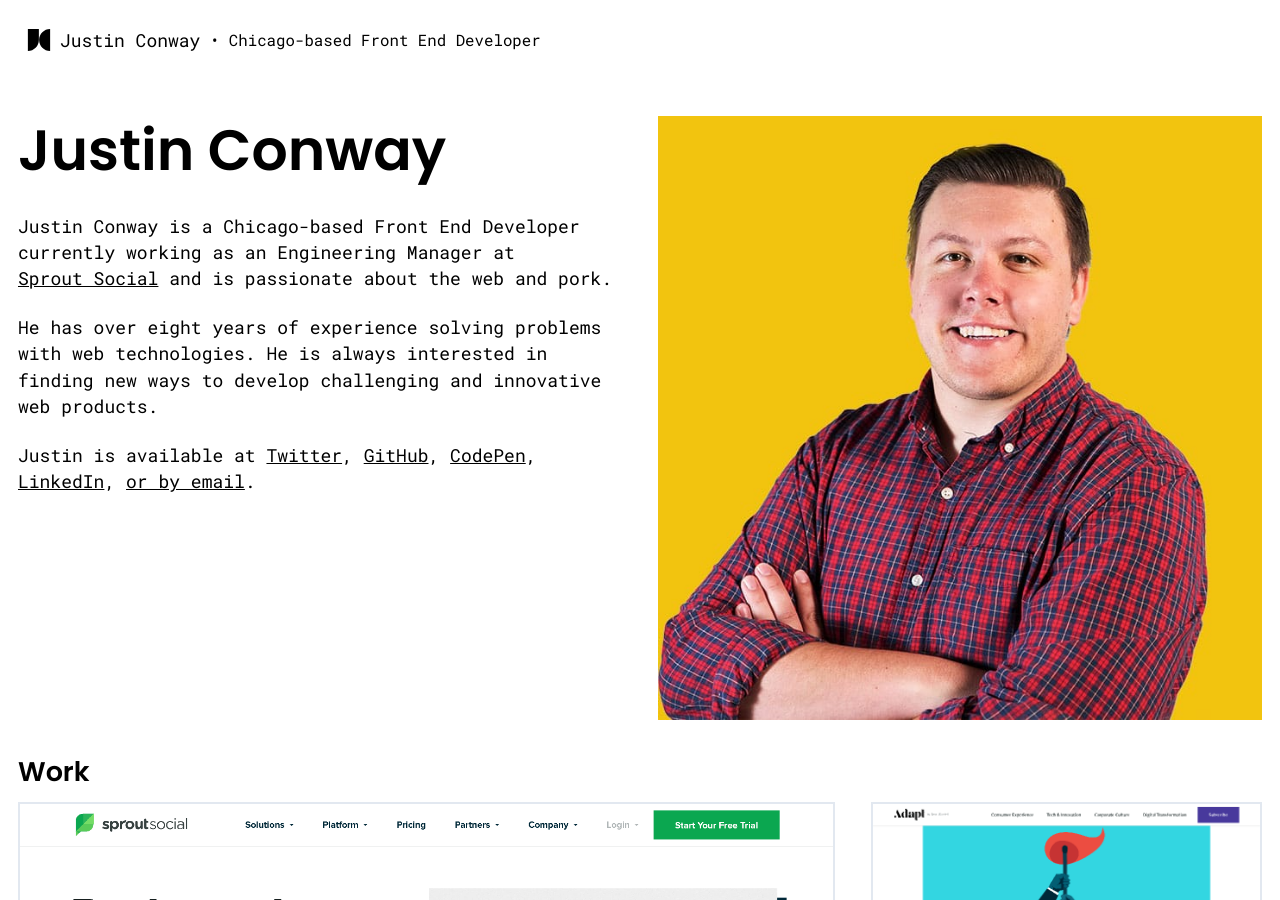
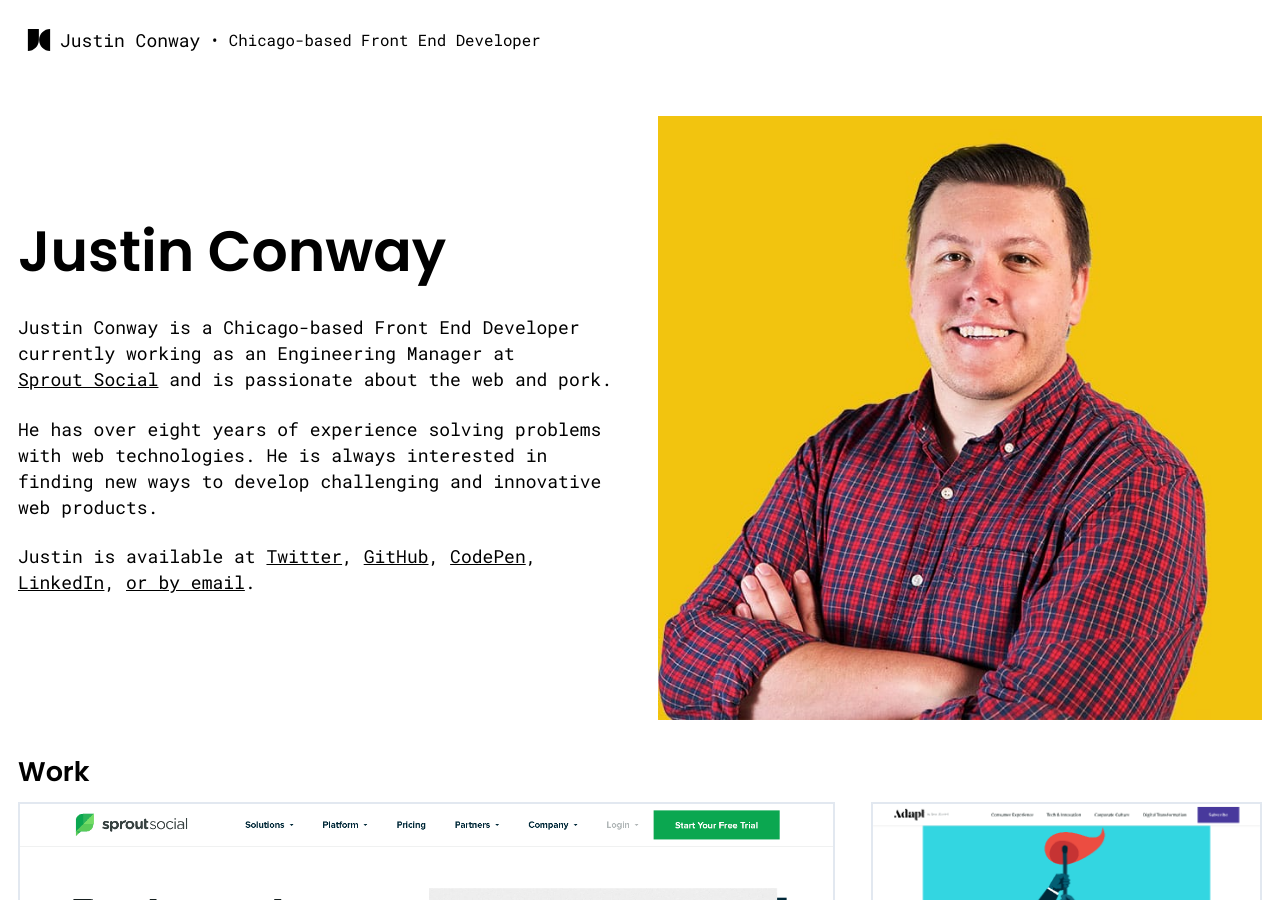
Before and after one commit to conwaydev/conwaydev.github.io, a Jekyll site: the page built from index.html, in a window 1280 px wide and 900 px high. Built offline with Jekyll 4.4.1, drawn with Linux system fonts in a browser that asks for light colours.

Commit message:
fix centering

```diff
--- a/index.html
+++ b/index.html
@@ -2,7 +2,7 @@
 layout: default
 ---
 
-<section class="max-w-6xl mx-auto lg:pt-8 flex flex-wrap lg:flex-row-reverse">
+<section class="max-w-6xl mx-auto lg:pt-8 flex flex-wrap lg:items-center lg:flex-row-reverse">
   <div class="w-full lg:w-1/2 px-4">
     <img
       class="db w-full h-auto"
```
